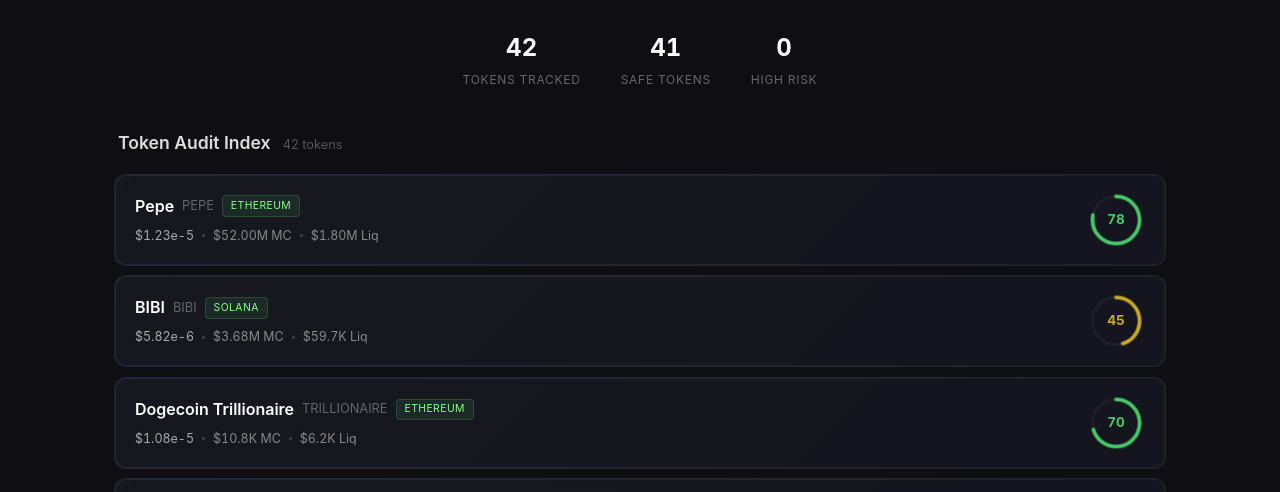
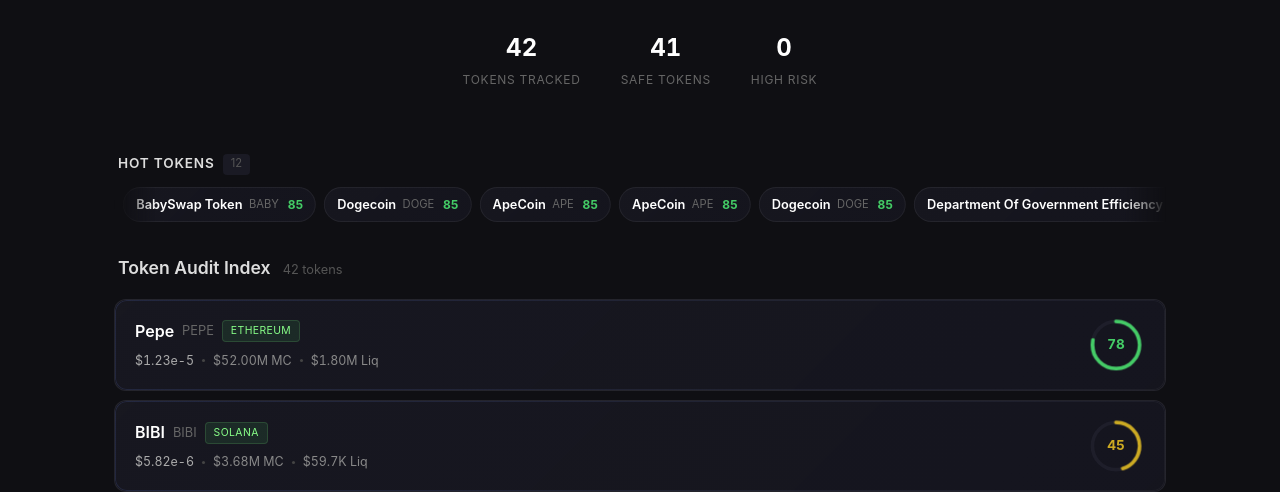
Before and after one commit to professionalses-hash/token-pseo, an Astro site: page / in a window 1280 px wide. Shown: the part 245-737 px from the top of the page. Built offline with nearby package versions, Linux system fonts and the light colour scheme; Astro itself is replaced by a stand-in of ours.

Commit message:
Add Hot Tokens scrolling strip to homepage

```diff
--- /dev/null
+++ b/src/components/HotStrip.astro
@@ -0,0 +1,118 @@
+---
+interface Token {
+  name: string;
+  symbol: string;
+  trustScore: number;
+  slug: string;
+}
+
+interface Props {
+  tokens: Token[];
+}
+
+const { tokens } = Astro.props;
+const hot = tokens.sort((a, b) => b.trustScore - a.trustScore).slice(0, 12);
+const dup = [...hot, ...hot];
+---
+
+<section class="hot-section">
+  <div class="hot-header">
+    <span class="hot-label">Hot Tokens</span>
+    <span class="hot-count">{hot.length}</span>
+  </div>
+  <div class="hot-track-wrap">
+    <div class="hot-track">
+      {dup.map((t) => {
+        const color =
+          t.trustScore >= 86 ? "#4488ff" :
+          t.trustScore >= 70 ? "#44cc66" :
+          t.trustScore >= 31 ? "#ccaa22" :
+          "#dd4444";
+        return (
+          <a href={`/token/${t.slug}`} class="hot-chip">
+            <span class="chip-name">{t.name}</span>
+            <span class="chip-sym">{t.symbol}</span>
+            <span class="chip-score" style={`color: ${color}`}>{t.trustScore}</span>
+          </a>
+        );
+      })}
+    </div>
+  </div>
+</section>
+
+<style>
+  .hot-section {
+    margin: 1.5rem 0 2rem;
+  }
+  .hot-header {
+    display: flex;
+    align-items: center;
+    gap: 0.5rem;
+    margin-bottom: 0.75rem;
+    padding: 0 0.25rem;
+  }
+  .hot-label {
+    font-size: 0.85rem;
+    font-weight: 600;
+    color: #ddd;
+    text-transform: uppercase;
+    letter-spacing: 0.06em;
+  }
+  .hot-count {
+    font-size: 0.7rem;
+    color: #555;
+    background: #1a1a24;
+    padding: 0.1rem 0.5rem;
+    border-radius: 4px;
+  }
+  .hot-track-wrap {
+    overflow: hidden;
+    mask: linear-gradient(90deg, transparent 0%, #000 4%, #000 96%, transparent 100%);
+    -webkit-mask: linear-gradient(90deg, transparent 0%, #000 4%, #000 96%, transparent 100%);
+  }
+  .hot-track {
+    display: flex;
+    gap: 0.5rem;
+    width: max-content;
+    animation: scroll 30s linear infinite;
+  }
+  .hot-track:hover {
+    animation-play-state: paused;
+  }
+  @keyframes scroll {
+    0% { transform: translateX(0); }
+    100% { transform: translateX(-50%); }
+  }
+  .hot-chip {
+    display: flex;
+    align-items: center;
+    gap: 0.4rem;
+    padding: 0.4rem 0.75rem;
+    background: linear-gradient(135deg, rgba(26,26,36,0.7), rgba(22,22,32,0.8));
+    border: 1px solid rgba(255,255,255,0.06);
+    border-radius: 20px;
+    white-space: nowrap;
+    transition: all 0.2s;
+    flex-shrink: 0;
+  }
+  .hot-chip:hover {
+    border-color: rgba(108,140,255,0.25);
+    background: rgba(30,30,42,0.9);
+    text-decoration: none;
+  }
+  .chip-name {
+    font-size: 0.8rem;
+    font-weight: 600;
+    color: #fff;
+  }
+  .chip-sym {
+    font-size: 0.7rem;
+    color: #666;
+  }
+  .chip-score {
+    font-size: 0.75rem;
+    font-weight: 700;
+    font-variant-numeric: tabular-nums;
+    margin-left: 0.15rem;
+  }
+</style>
--- a/src/pages/index.astro
+++ b/src/pages/index.astro
@@ -1,6 +1,7 @@
 ---
 import BaseLayout from "../layouts/BaseLayout.astro";
 import TokenCard from "../components/TokenCard.astro";
+import HotStrip from "../components/HotStrip.astro";
 
 const tokens = Object.values(
   import.meta.glob("../../data/tokens.json", { eager: true })
@@ -28,6 +29,8 @@
       </div>
     </div>
   </section>
+
+  <HotStrip tokens={tokenList} />
 
   <section class="list">
     <div class="list-header">
```
